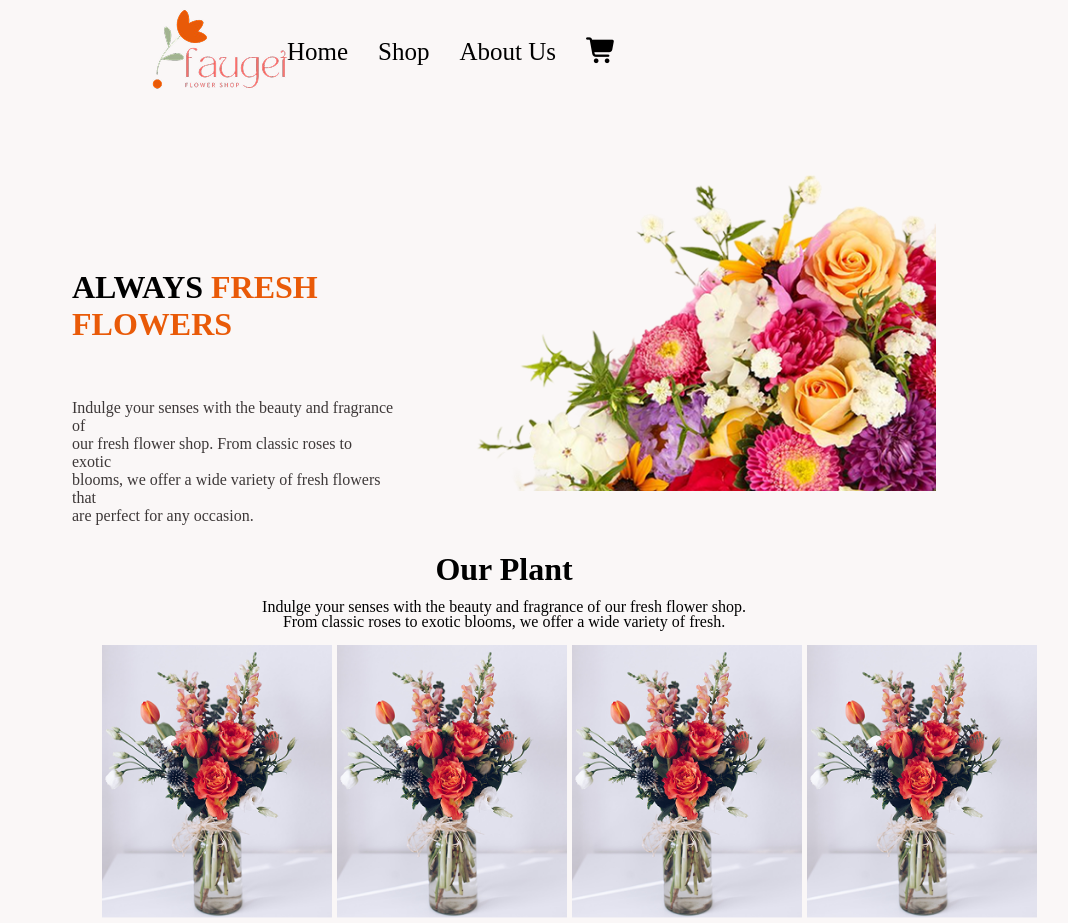
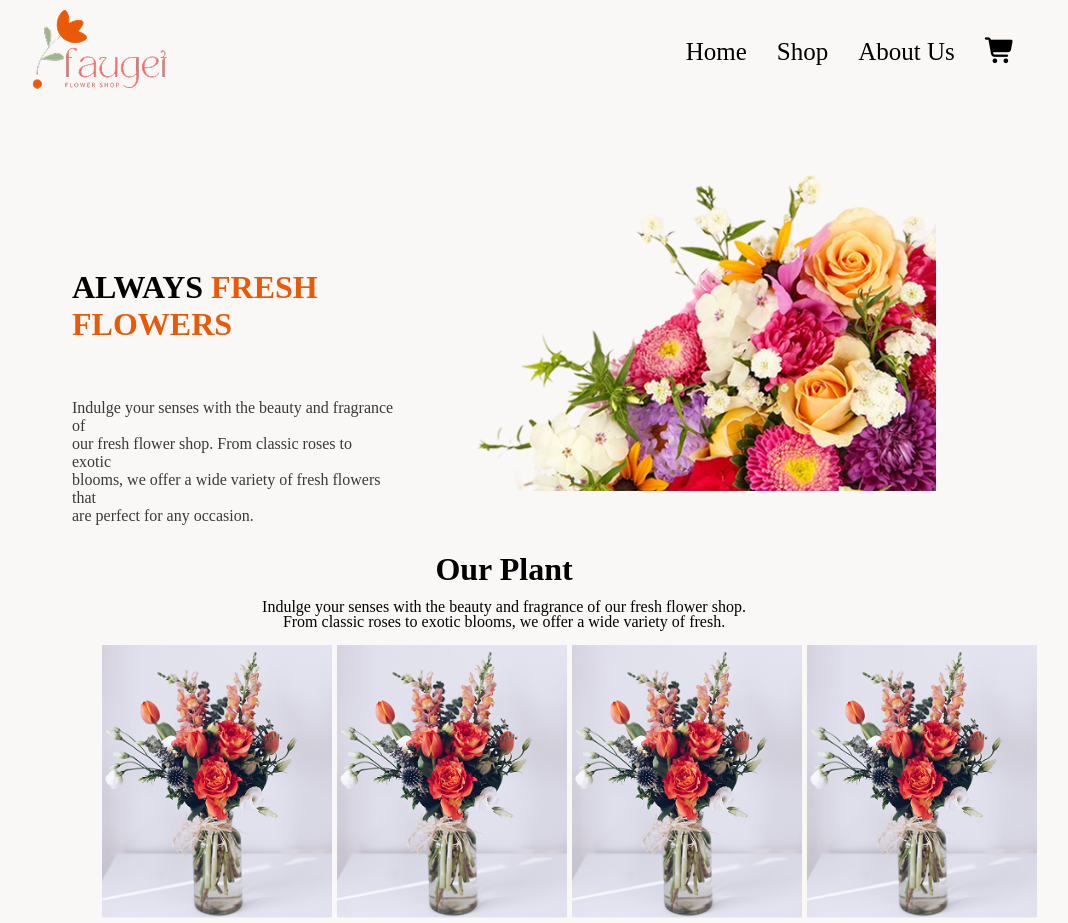
Before and after one commit to masum123dev/a2-flower-shop, a plain HTML site: page index.html in a window 1280 px wide. Shown: the top 923 px of the page, without its empty margins (136-1204 px from the left). Drawn offline with Linux system fonts and the light colour scheme.

Commit message:
some elements changed

```diff
--- a/index.html
+++ b/index.html
@@ -15,7 +15,7 @@
     />
   </head>
   <body>
-    <div class="navbar">
+    <div class="navbar-section">
       <ul class="navbar">
         <div calss="logo-section">
           <li>
```
